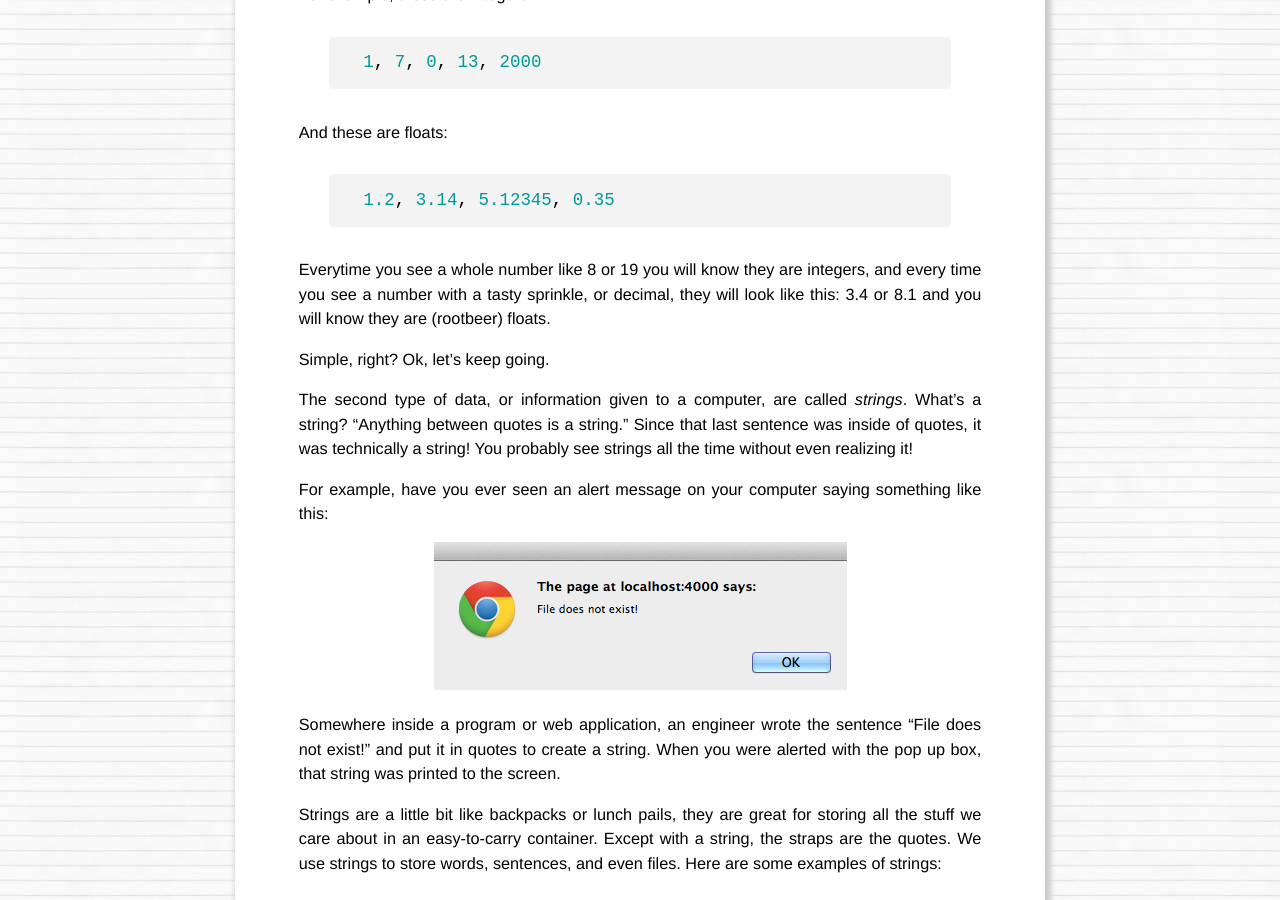
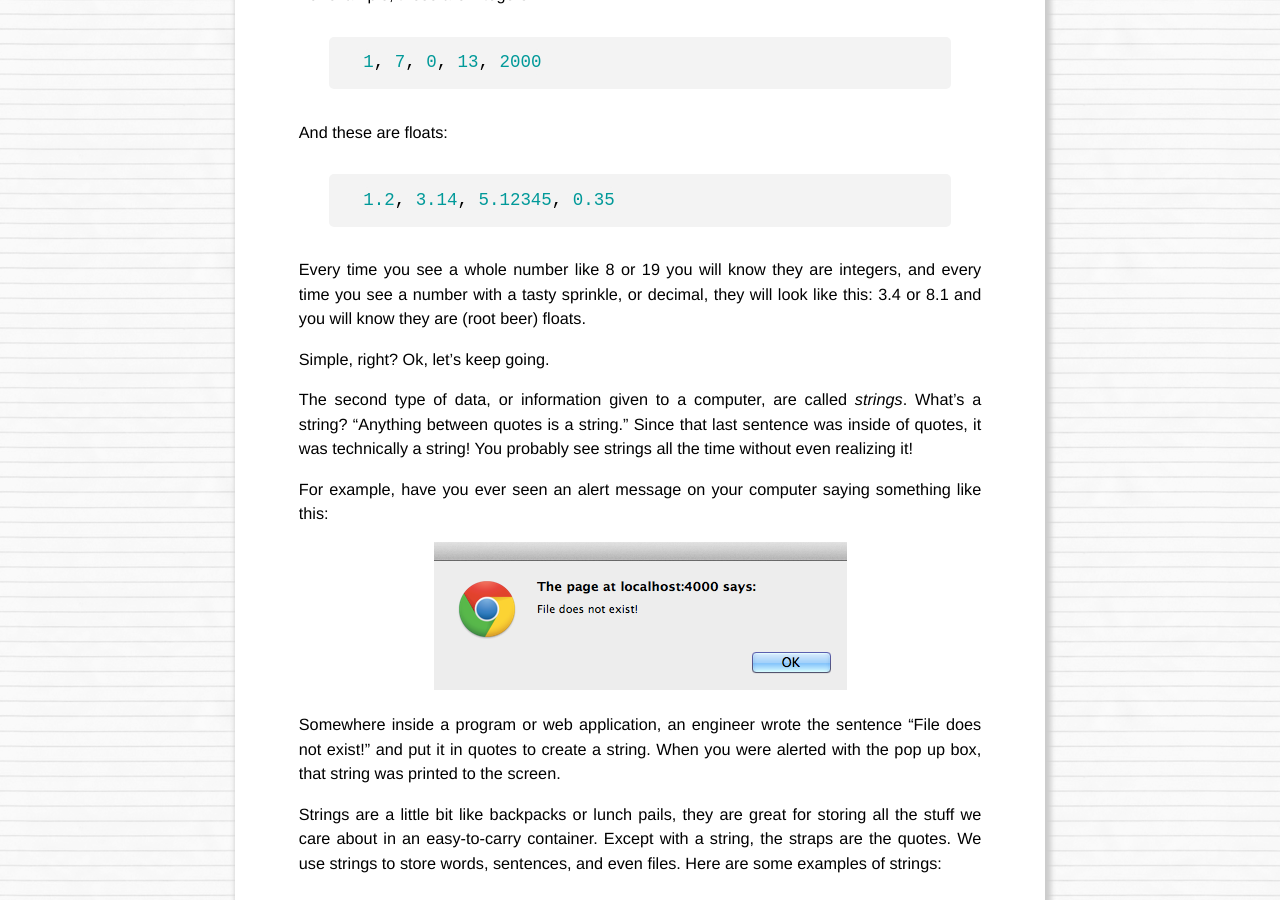
Before and after one commit to mrdougwright/rubykin.github.io, a Jekyll site: the page built from what-is-programming.md, in a window 1280 px wide and 900 px high, scrolled down 1418 px. Built offline with Jekyll 4.4.1, drawn with Linux system fonts in a browser that asks for light colours; Markdown is read by kramdown in place of the engine named in the settings.

Commit message:
Spelling update

````diff
--- a/what-is-programming.md
+++ b/what-is-programming.md
@@ -46,7 +46,7 @@ And these are floats:
 1.2, 3.14, 5.12345, 0.35
 ```
 
-Everytime you see a whole number like 8 or 19 you will know they are integers, and every time you see a number with a tasty sprinkle, or decimal, they will look like this: 3.4 or 8.1 and you will know they are (rootbeer) floats.
+Every time you see a whole number like 8 or 19 you will know they are integers, and every time you see a number with a tasty sprinkle, or decimal, they will look like this: 3.4 or 8.1 and you will know they are (root beer) floats.
 
 Simple, right? Ok, let's keep going.
 
````
Also changed, not shown: answers.md (+1 -1 lines), if-and-else.md (+1 -1 lines), loops.md (+1 -1 lines), variables.md (+1 -1 lines).
